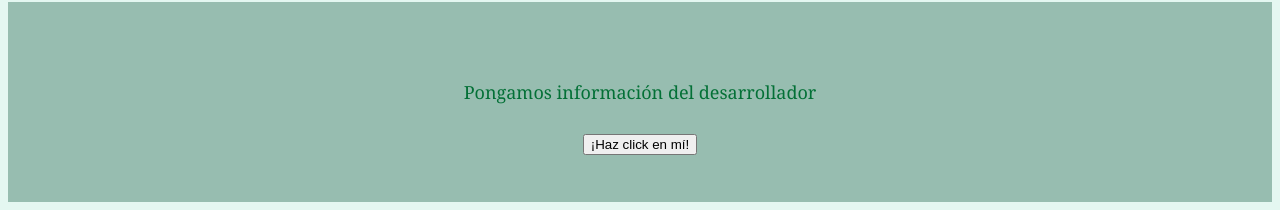
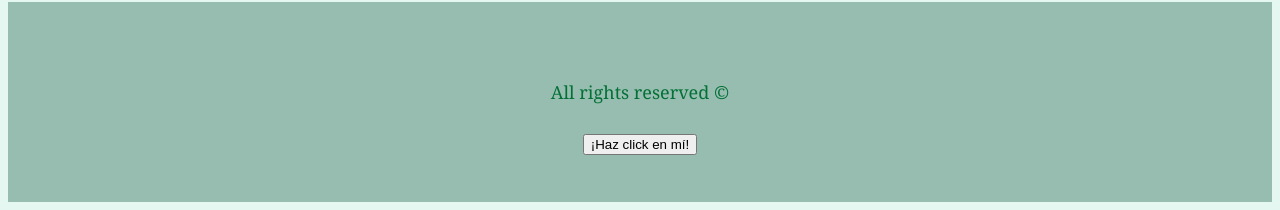
Before and after one commit to gefacer/mirepositorioremoto, a plain HTML site: page index.html in a window 1280 px wide. Shown: the part 865-1075 px from the top of the page. Drawn offline with Linux system fonts and the light colour scheme.

Commit message:
Agregar copyright al footer

```diff
--- a/index.html
+++ b/index.html
@@ -51,7 +51,7 @@
             </div>
         </main>
         <footer>
-            <p>Pongamos información del desarrollador</p>
+            <p>All rights reserved ©</p>
             <button onClick="showAlert()"
                 aria-label="Dispara una alerta de saludo">¡Haz
                 click en mí!
```
